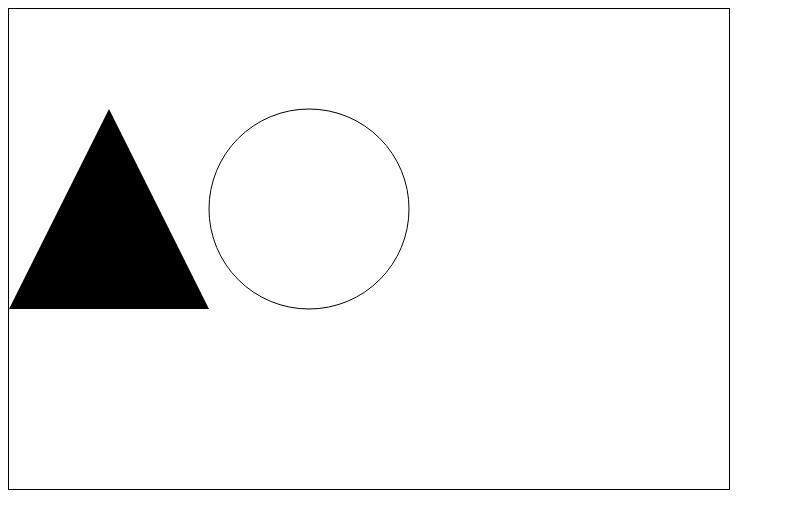
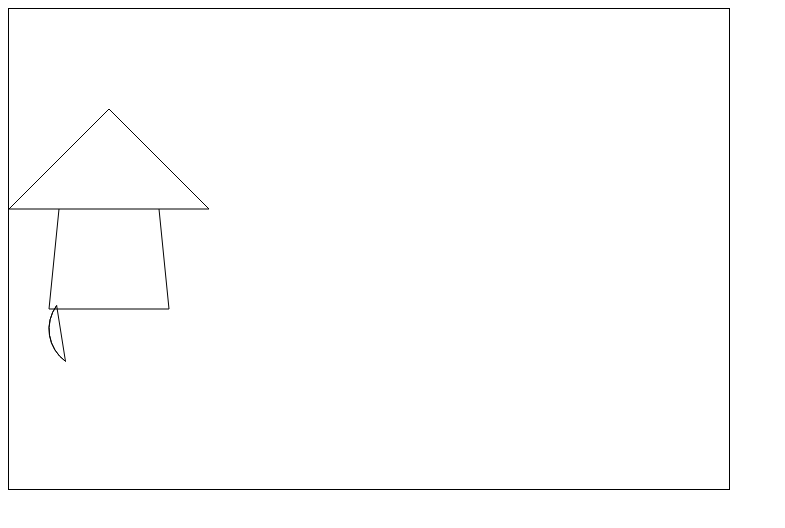
Before and after one commit to root-zero-o/HTML5-canvas-playground, a plain HTML site: page basic/index.html in a window 1280 px wide. Shown: the whole page, without its empty margins (0-785 px from the left). Drawn offline with Linux system fonts and the light colour scheme.

Commit message:
오징어 그리기 - 작업중

```diff
--- a/basic/index.html
+++ b/basic/index.html
@@ -1,4 +1,4 @@
-<!doctype html>
+<!DOCTYPE html>
 <html>
   <head>
     <meta charset="utf-8" />
@@ -12,6 +12,6 @@
   <body>
     <canvas id="canvas" width="720" height="480"></canvas>
     <script src="./index.js"></script>
-    <script src="./path.js"></script>
-    </body>
+    <script src="./squid.js"></script>
+  </body>
 </html>
--- /dev/null
+++ b/basic/squid.js
@@ -0,0 +1,24 @@
+/** 삼각형 */
+ctx.beginPath();
+ctx.moveTo(100, 100); // 시작점 설정
+ctx.lineTo(200, 200); // 선 그리기
+ctx.lineTo(0, 200); // 선 그리기
+ctx.lineTo(100, 100);
+ctx.stroke();
+
+// ctx.fill(); // 닫으면서 도형을 채운다
+
+ctx.beginPath();
+ctx.moveTo(50, 200);
+ctx.lineTo(40, 300);
+ctx.lineTo(160, 300);
+ctx.lineTo(150, 200);
+ctx.stroke();
+ctx.closePath();
+
+ctx.beginPath();
+ctx.arc(80, 320, 40, Math.PI * 0.7, Math.PI * 1.2);
+ctx.arc(80, 320, 40, Math.PI * 0.7, Math.PI * 1.2);
+ctx.stroke();
+
+// 오징어 그리기 진행중
```
